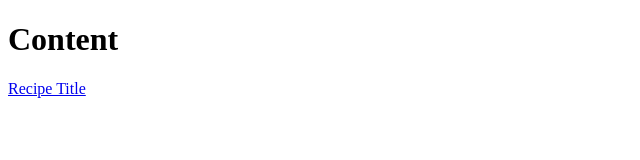
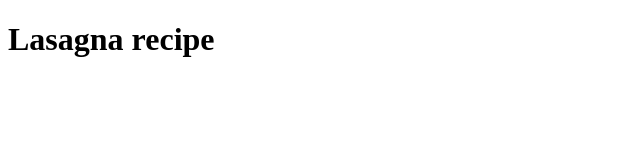
Before and after one commit to Tia-dev/odin-recipes, a plain HTML site: page recipes/lasagna.html in a window 1280 px wide. Shown: the whole page, without its empty margins (0-640 px from the left). Drawn offline with Linux system fonts and the light colour scheme.

Commit message:
Edit index.html and backchickenbacks.html and lasagna.html and smothie.html

```diff
--- a/recipes/lasagna.html
+++ b/recipes/lasagna.html
@@ -7,7 +7,6 @@
     <title>Recipes</title>
 </head>
 <body>
-    <h1>Content</h1>
-    <a href="recipes/index.html">Recipe Title</a>
+    <h1>Lasagna recipe</h1>
 </body>
 </html>
```
Also changed, not shown: index.html (+1 -1 lines), recipes/Lasagna-Recipe-f.webp (added), recipes/backchickenbacks.html (added), recipes/banana-smoothie-1200-square-519.jpg (added), recipes/broccoli-cheese-stuffed-chicken-4-800x1200.jpg (added), recipes/index.html (deleted), recipes/smothie.html (added).
